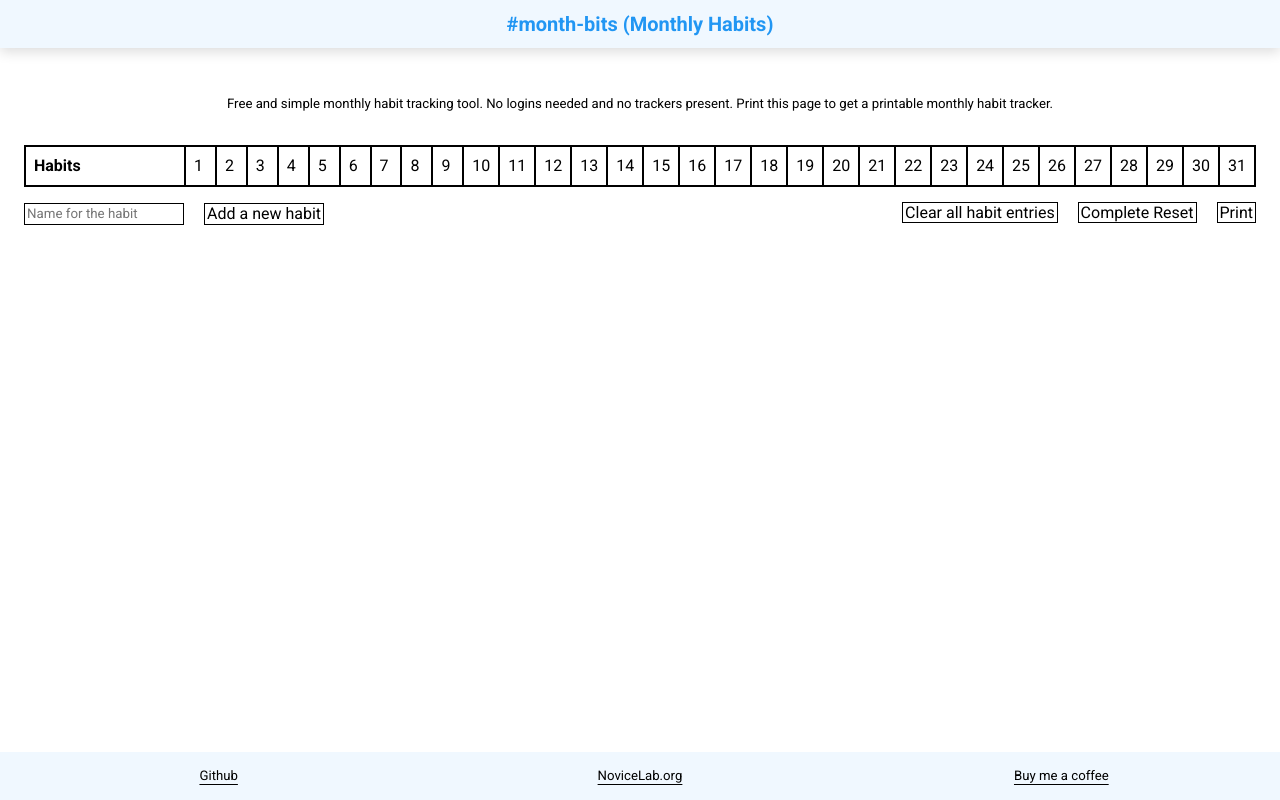
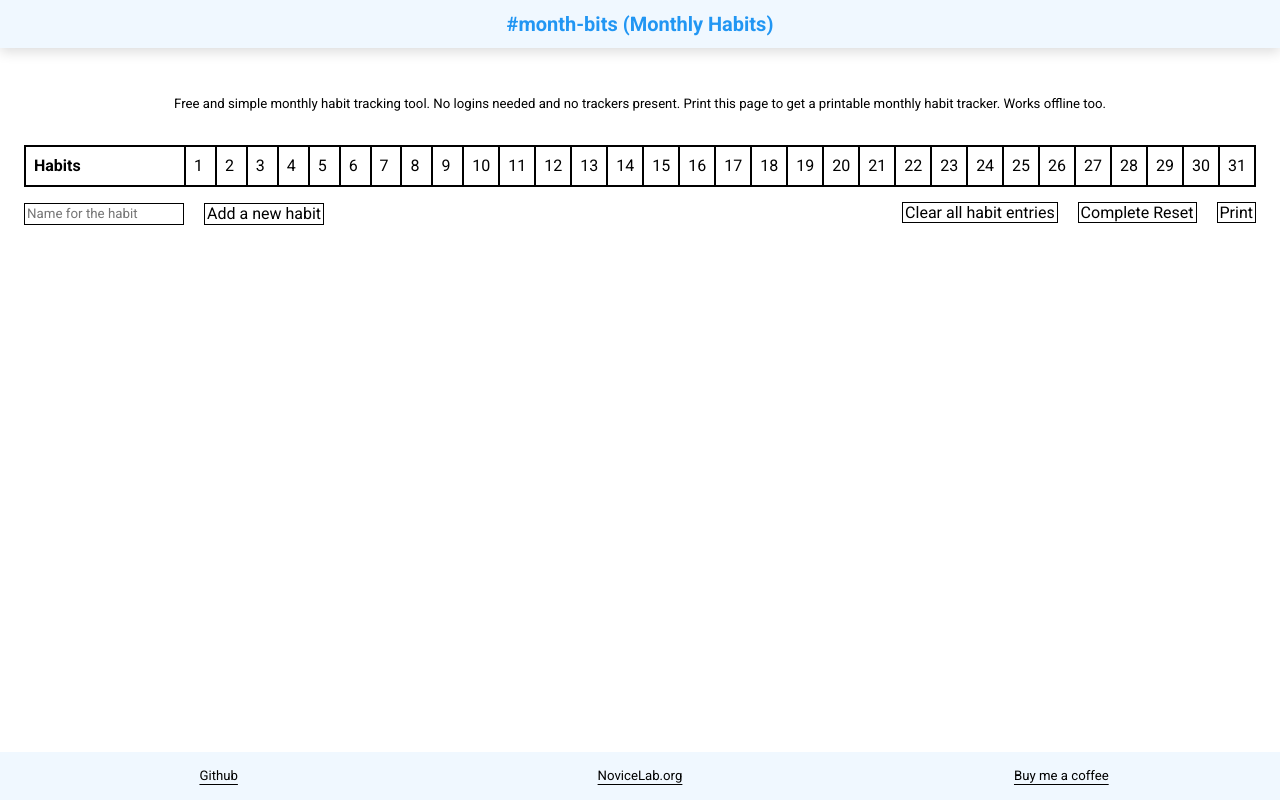
Before and after one commit to ShivrajRath/month-bits, a website built with webpack: page index.html in a window 1280 px wide. Built offline with nearby package versions, Linux system fonts and the light colour scheme.

Commit message:
adds text for offline support

```diff
--- a/index.html
+++ b/index.html
@@ -24,7 +24,7 @@
   <div class="wrapper">
     <article class="invisible-print">
       Free and simple monthly habit tracking tool. No logins needed and no trackers present. Print this page
-      to get a printable monthly habit tracker.
+      to get a printable monthly habit tracker. Works offline too.
     </article>
     <main>
       <div class="grid" id="container">
```
